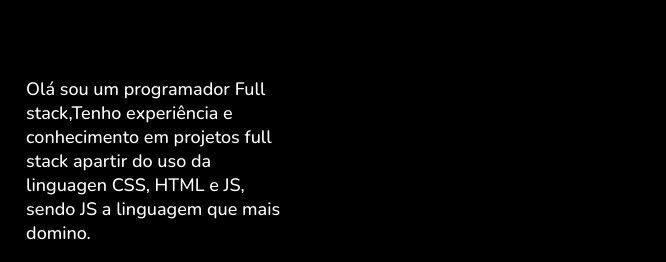
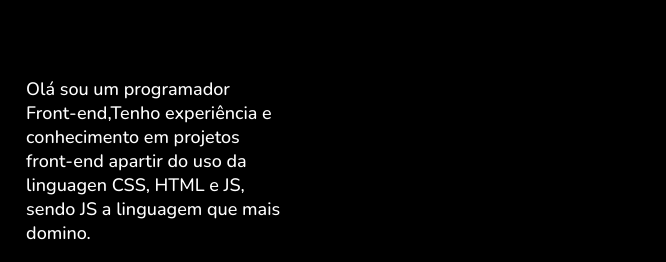
Before and after one commit to carlos04js/Portifolio-2024, a plain HTML site: page index.html in a window 1280 px wide. Shown: the part 887-1149 px from the top of the page, 614-1280 px from the left. Drawn offline with nearby package versions, Linux system fonts and the light colour scheme.

Commit message:
ATUALIZANDO O SOBRE
ATUALIZAÇÃO DOTEXTO DA ABA SOBRE REFERENTE AS MINHAS HABILIDADES E AREA DE ATUAÇÃO.

```diff
--- a/index.html
+++ b/index.html
@@ -39,8 +39,8 @@
         <img class="imagens" , src="imagens/WhatsApp_Image_2024-01-03_at_11.39.31-removebg-preview.png">
         <div>
             <h2 class="sobre">Sobre <span> Min</span></h2>
-            <p class="descricao">Olá sou um programador Full stack,Tenho experiência e conhecimento em projetos full
-                stack apartir do uso da linguagen CSS, HTML e JS, sendo JS a linguagem que mais domino. </p>
+            <p class="descricao">Olá sou um programador Front-end,Tenho experiência e conhecimento em projetos front-end
+                apartir do uso da linguagen CSS, HTML e JS, sendo JS a linguagem que mais domino. </p>
             <button>Entre em contato
                 <a href="mailto:carlosaugusto042005@gmail.com?subject=&body="><img
                         src="https://img.shields.io/badge/-Gmail-%23333?style=for-the-badge&logo=gmail&logoColor=white"
```
